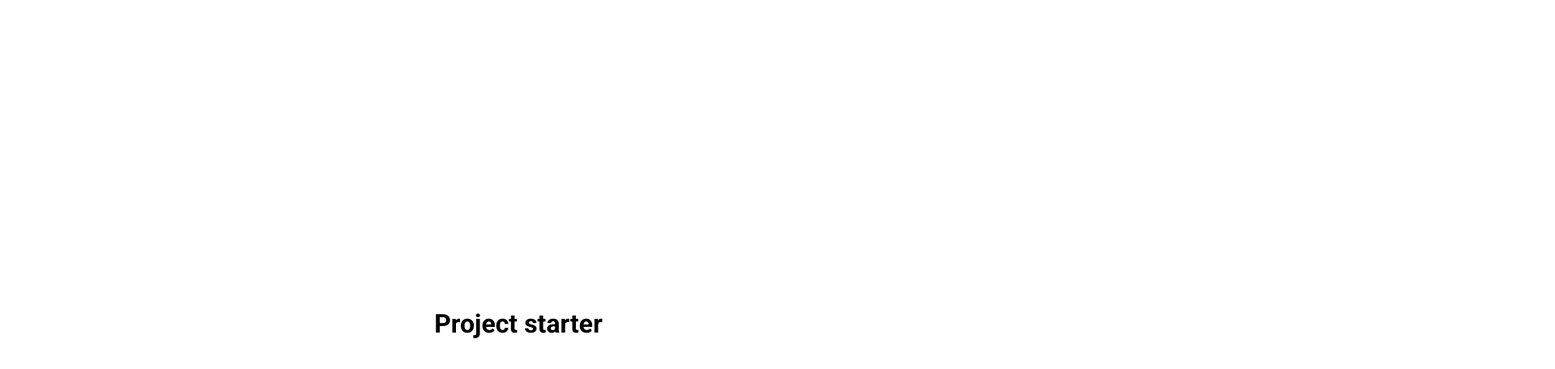
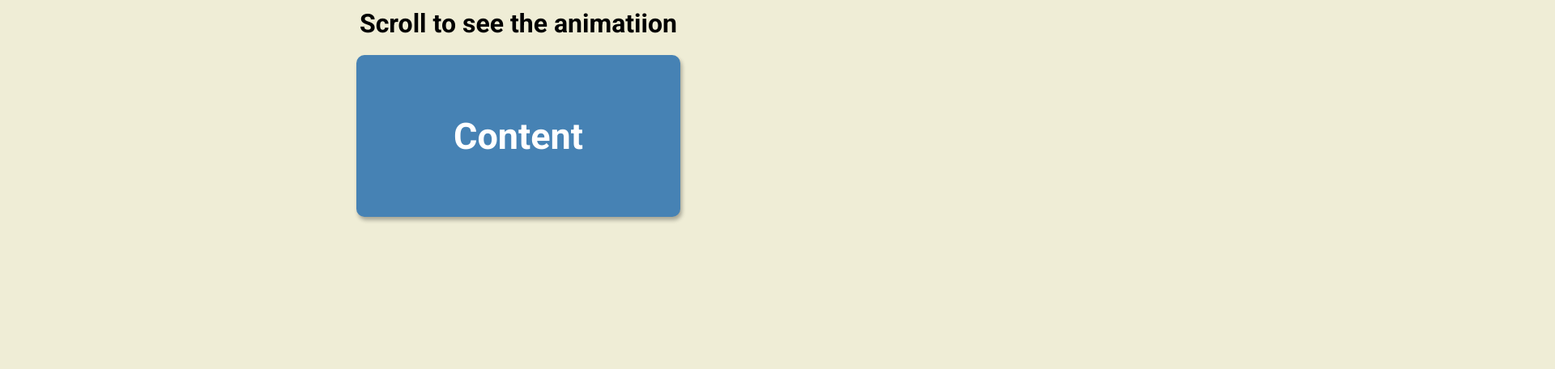
Before and after one commit to gayashan4lk/50projects, a plain HTML site: page 06-scroll-animation/index.html in a window 1280 px wide. Shown: the top 456 px of the page at 81% size, 1920 px wide, since content can reach past the window. Drawn offline with Linux system fonts and the light colour scheme.

Commit message:
html & css added

```diff
--- a/06-scroll-animation/index.html
+++ b/06-scroll-animation/index.html
@@ -8,7 +8,24 @@
     <title>Scroll Animation</title>
 </head>
 <body>
-    <h1>Project starter</h1>
+    <h1>Scroll to see the animatiion</h1>
+    <div class="box show"><h2>Content</h2></div>
+    <div class="box"><h2>Content</h2></div>
+    <div class="box"><h2>Content</h2></div>
+    <div class="box"><h2>Content</h2></div>
+    <div class="box"><h2>Content</h2></div>
+    <div class="box"><h2>Content</h2></div>
+    <div class="box"><h2>Content</h2></div>
+    <div class="box"><h2>Content</h2></div>
+    <div class="box"><h2>Content</h2></div>
+    <div class="box"><h2>Content</h2></div>
+    <div class="box"><h2>Content</h2></div>
+    <div class="box"><h2>Content</h2></div>
+    <div class="box"><h2>Content</h2></div>
+    <div class="box"><h2>Content</h2></div>
+    <div class="box"><h2>Content</h2></div>
+    <div class="box"><h2>Content</h2></div>
+    <div class="box"><h2>Content</h2></div>
 
     <script src="script.js"></script>
 </body>
--- a/06-scroll-animation/style.css
+++ b/06-scroll-animation/style.css
@@ -1,16 +1,53 @@
 @import url('https://fonts.googleapis.com/css2?family=Roboto:wght@400;700&display=swap');
+
+:root {
+  --distance: 400%;
+  --minusdistance: -400%;
+  --animationtime: 0.8s;
+}
 
 * {
   box-sizing: border-box;
 }
 
 body {
+  background-color: #efedd6;
   font-family: 'Roboto', sans-serif;
   display: flex;
   flex-direction: column;
   align-items: center;
   justify-content: center;
-  height: 100vh;
-  overflow: hidden;
   margin: 0;
+  overflow-x: hidden;
 }
+
+h1 {
+  margin: 10px;
+}
+
+.box {
+  background-color: steelblue;
+  color: #fff;
+  display: flex;
+  align-items: center;
+  justify-content: center;
+  width: 400px;
+  height: 200px;
+  margin: 10px;
+  border-radius: 10px;
+  box-shadow: 2px 4px 5px rgba(0, 0, 0, 0.3);
+  transform: translateX(var(--distance));
+  transition: transform var(--animationtime) ease;
+}
+
+.box:nth-of-type(odd) {
+  transform: translateX(var(--minusdistance));
+}
+
+.box.show {
+  transform: translateX(0);
+}
+
+.box h2 {
+  font-size: 45px;
+}
```
